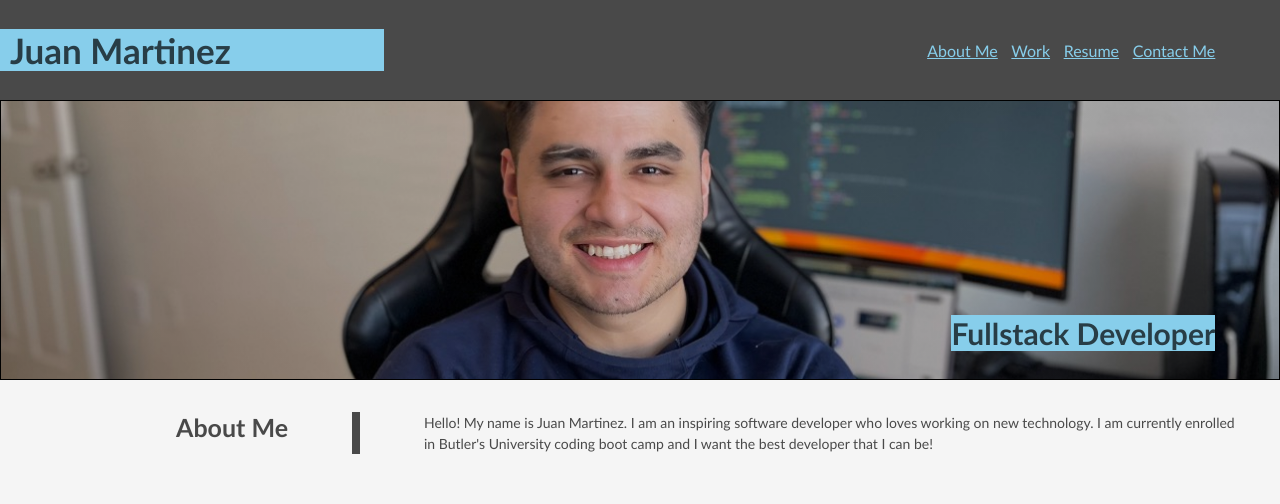
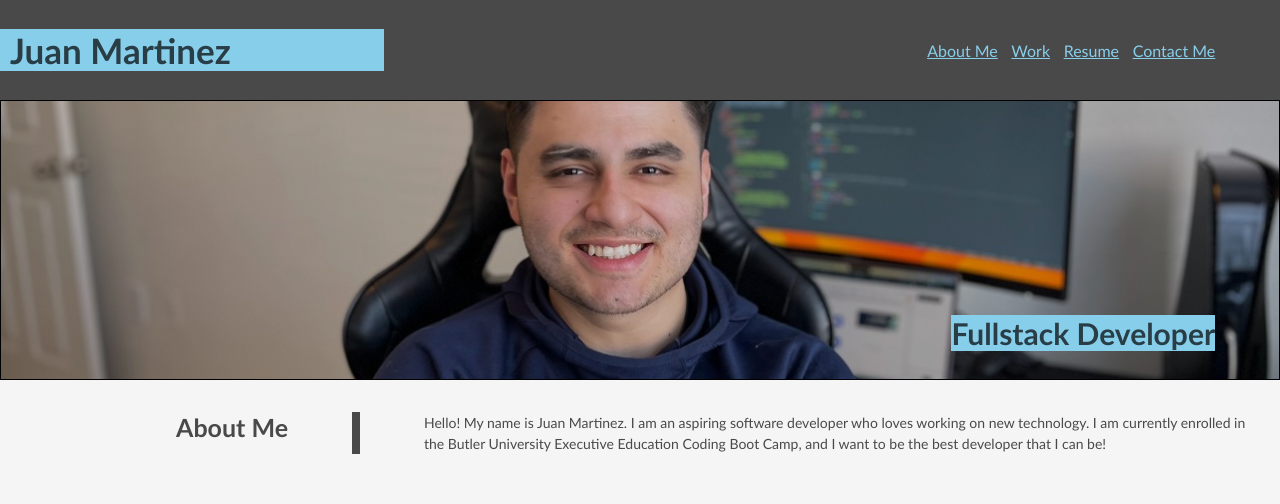
Before and after one commit to JuanMartinez503/Professional-Portfolio, a plain HTML site: page index.html in a window 1280 px wide. Shown: the top 504 px of the page. Drawn offline with Linux system fonts and the light colour scheme.

Commit message:
corrected some spelling errors

```diff
--- a/index.html
+++ b/index.html
@@ -27,7 +27,7 @@
       </div>
       <div class="right">
         <p>
-          Hello! My name is Juan Martinez. I am an inspiring software developer who loves working on new technology. I am currently enrolled in Butler's University coding boot camp and I want the best developer that I can be!
+          Hello! My name is Juan Martinez. I am an aspiring software developer who loves working on new technology. I am currently enrolled in the Butler University Executive Education Coding Boot Camp, and I want to be the best developer that I can be!
         </p>
       </div>
     </section>
```
